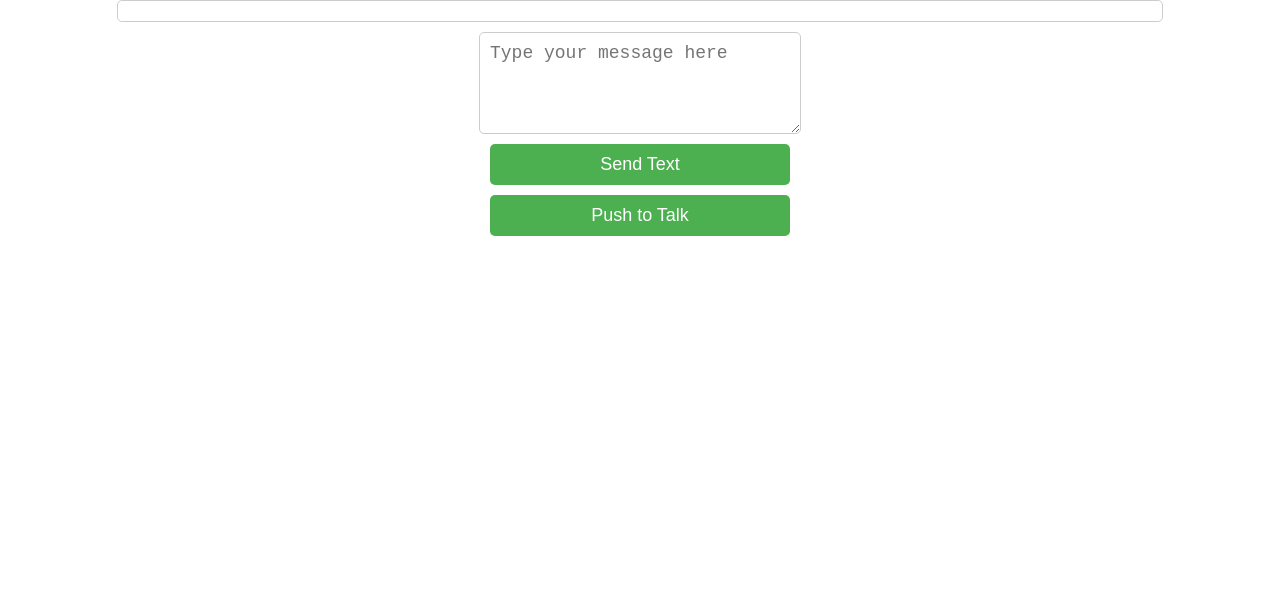
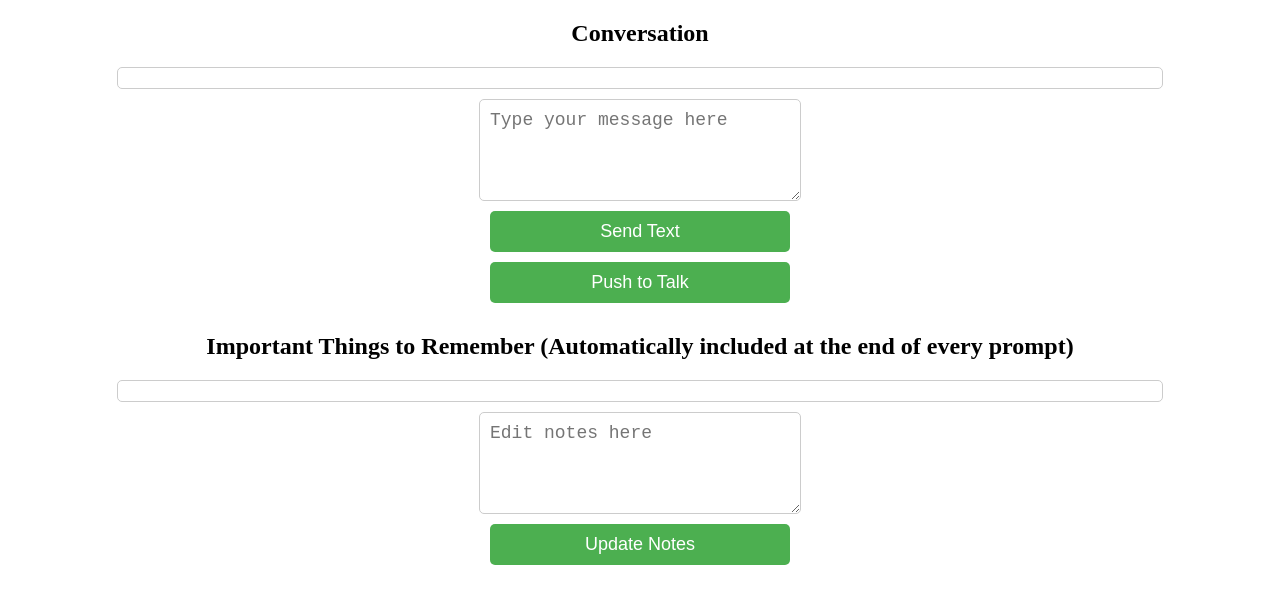
Before and after one commit to talk2gpt/v0.1, a plain HTML site: page index.html in a window 1280 px wide. Drawn offline with nearby package versions, Linux system fonts and the light colour scheme; no server answers.

Commit message:
Update index.html

```diff
--- a/index.html
+++ b/index.html
@@ -1,3 +1,4 @@
+
 <!DOCTYPE html>
 <html>
 <head>
@@ -10,7 +11,7 @@
             height: 100vh;
             margin: 0;
         }
-        #conversationWindow {
+        #conversationWindow, #notesWindow {
             overflow-y: scroll;
             max-height: 50vh;
             width: 80vw;
@@ -19,7 +20,7 @@
             border-radius: 5px;
             margin-bottom: 10px;
         }
-        #textInput {
+        #textInput, #notesInput {
             width: 80vw;
             max-width: 300px;
             padding: 10px;
@@ -28,7 +29,7 @@
             border-radius: 5px;
             margin-bottom: 10px;
         }
-        #sendTextButton, #talkButton {
+        #sendTextButton, #talkButton, #updateNotesButton {
             width: 80vw;
             max-width: 300px;
             padding: 10px;
@@ -43,18 +44,25 @@
         #talkButton.stop {
             background-color: #f44336;
         }
-        #talkButton:hover, #sendTextButton:hover {
+        #talkButton:hover, #sendTextButton:hover, #updateNotesButton:hover {
             opacity: 0.8;
         }
     </style>
 </head>
 <body>
+    <h2>Conversation</h2>
     <div id="conversationWindow">
         <!-- Conversation history will be displayed here -->
     </div>
     <textarea id="textInput" rows="4" placeholder="Type your message here"></textarea>
     <button id="sendTextButton">Send Text</button>
     <button id="talkButton" style="font-size: 18px;">Push to Talk</button>
+    <h2>Important Things to Remember (Automatically included at the end of every prompt)</h2>
+    <div id="notesWindow">
+        <!-- Notes will be displayed and edited here -->
+    </div>
+    <textarea id="notesInput" rows="4" placeholder="Edit notes here"></textarea>
+    <button id="updateNotesButton">Update Notes</button>
     <script src="https://cdnjs.cloudflare.com/ajax/libs/crypto-js/4.0.0/crypto-js.min.js"></script>
     <script src="https://talk2gpt.github.io/v0.1/Script.js"></script>
 </body>
```
